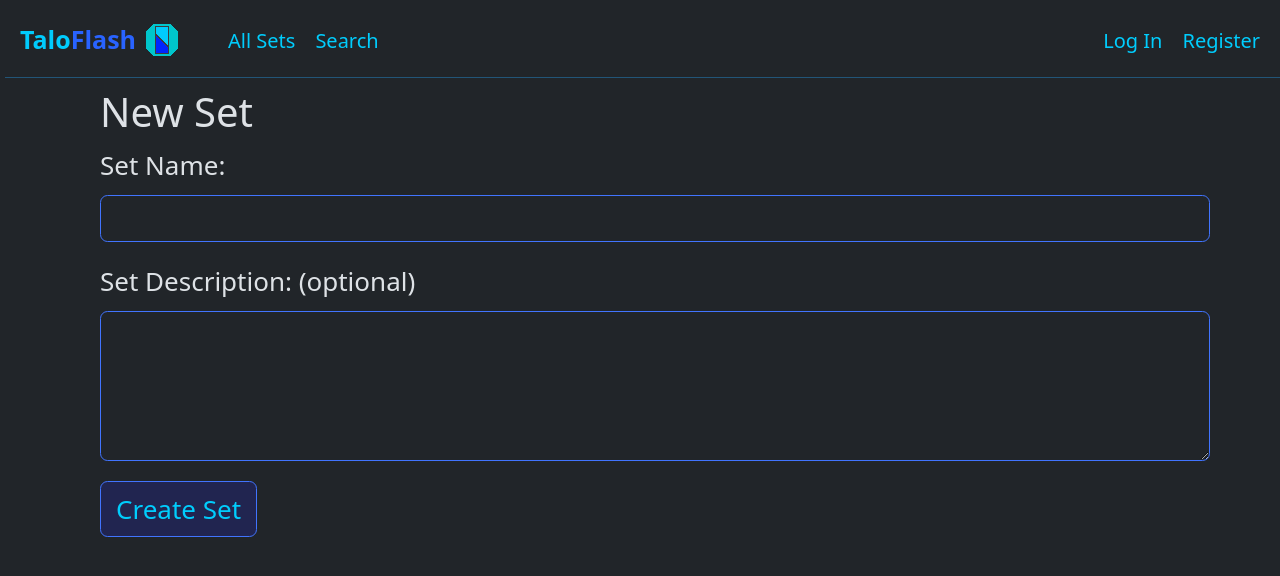
After one commit to talosak/CS50W, a Django app: page /createSet in a window 1280 px wide. The commit adds this page. Shown: the top 576 px of the page. Run offline with Django 4.2, Linux system fonts and the light colour scheme.

Commit message:
added set creation

```diff
--- a/capstone/taloflash/static/taloflash/styles.css
+++ b/capstone/taloflash/static/taloflash/styles.css
@@ -77,12 +77,12 @@ html, body {
     background-color: var(--alert-success-bg);
     color: var(--alert-success-text-color);
     border-color: var(--alert-success-border-color);
-    font-size: 22px;
+    font-size: 30px;
 }
 
-.alert-danger {
+.alert-error {
     background-color: var(--alert-danger-bg);
     color: var(--alert-danger-text-color);
     border-color: var(--alert-danger-border-color);
-    font-size: 22px;
+    font-size: 30px;
 }
--- /dev/null
+++ b/capstone/taloflash/templates/taloflash/createSet.html
@@ -0,0 +1,23 @@
+{% extends "taloflash/layout.html" %}
+
+{% block title %} Create Set {% endblock %}
+
+{% block script %}{% endblock %}
+
+{% block body %}
+    <div class="container-lg">
+        <h2>New Set</h2>
+        <form method="post" action="{% url 'createSet' %}">
+            {% csrf_token %}
+            <div class="mb-3">
+                <label class="form-label" for="createSetNameForm">Set Name:</label>
+                <input type="text" name="name" class="form-control input-blue" id="createSetNameForm">
+            </div>
+            <div class="mb-3">
+                <label class="form-label" for="createSetDescriptionForm">Set Description: (optional)</label>
+                <textarea  name="description" class="form-control input-blue" id="createSetDescriptionForm" style="width:100%; height:150px;"></textarea>
+            </div>
+            <button type="submit" class="btn btn-custom-blue">Create Set</button>
+        </form>
+    </div>
+{% endblock %}
--- a/capstone/taloflash/templates/taloflash/layout.html
+++ b/capstone/taloflash/templates/taloflash/layout.html
@@ -19,7 +19,7 @@
                     <ul class="me-auto navbar-nav dynamic-blue-text">
                         <li class="nav-item"><a class="nav-link blue-nav-link" href="{% url 'index' %}">All Sets</a></li>
                         {% if user.is_authenticated %}
-                            <li class="nav-item"><a class="nav-link blue-nav-link" href="#">Create Set</a></li>
+                            <li class="nav-item"><a class="nav-link blue-nav-link" href="{% url 'createSet' %}">Create Set</a></li>
                             <li class="nav-item"><a class="nav-link blue-nav-link" href="#">Saved</a></li>
                         {% endif %}
                         <li class="nav-item"><a class="nav-link blue-nav-link" href="#">Search</a></li>
@@ -37,21 +37,14 @@
         </nav>
 
         <main class="m-2 container-fluid">
-            <div class="container-lg">
-                {% if messageSuccess %}
-                    <div class="alert alert-success alert-dismissible fade show text-center" role="alert">
-                        <span>{{messageSuccess}}</span>
+            {% if messages %}
+                {% for message in messages %}
+                    <div class="alert alert-{{message.tags}} alert-dismissible fade show text-center" role="alert">
+                        <span>{{message}}</span>
                         <button type="button" class="btn-close" data-bs-dismiss="alert" aria-label="Close"></button>
                     </div>
-                {% endif %}
-
-                {% if messageError %}
-                    <div class="alert alert-danger alert-dismissible fade show text-center" role="alert">
-                        <span>{{messageError}}</span>
-                        <button type="button" class="btn-close" data-bs-dismiss="alert" aria-label="Close"></button>
-                    </div>
-                {% endif %}
-            </div>
+                {% endfor %}
+            {% endif %}
 
             {% block body %}{% endblock %}
         </main>
--- a/capstone/taloflash/templates/taloflash/login.html
+++ b/capstone/taloflash/templates/taloflash/login.html
@@ -6,6 +6,7 @@
 
 {% block body %}
     <div class="container-lg">
+        <h2>Log In</h2>
         <form method="post" action="{% url 'login' %}">
             {% csrf_token %}
             <div class="mb-3">
--- a/capstone/taloflash/templates/taloflash/register.html
+++ b/capstone/taloflash/templates/taloflash/register.html
@@ -6,6 +6,7 @@
 
 {% block body %}
     <div class="container-lg">
+        <h2>Register</h2>
         <form method="post" action="{% url 'register' %}">
             {% csrf_token %}
             <div class="mb-3">
--- a/capstone/taloflash/urls.py
+++ b/capstone/taloflash/urls.py
@@ -4,6 +4,7 @@ from . import views
 
 urlpatterns = [
     path("", views.index, name="index"),
+    path("createSet", views.createSet, name="createSet"),
     path("login", views.login_view, name="login"),
     path("logout", views.logout_view, name="logout"),
     path("register", views.register_view, name="register"),
--- a/capstone/taloflash/views.py
+++ b/capstone/taloflash/views.py
@@ -1,11 +1,28 @@
 from django.contrib.auth import authenticate, login, logout
 from django.shortcuts import render, redirect
 from django.db import IntegrityError
+from django.contrib import messages
 
 from .models import User, FlashSet, Flashcard, Settings
 
 def index(request):
     return render(request, "taloflash/index.html")
+
+def createSet(request):
+    if request.method == "POST":
+        creator = request.user
+        name = request.POST["name"]
+        description = request.POST["description"]
+
+        # Create the set
+        set = FlashSet(creator=creator, name=name, description=description)
+        set.save()
+        set.editors.add(creator)
+        set.save()
+        messages.success(request, "Set created successfully")
+        return redirect("index")
+    else:
+        return render(request, "taloflash/createSet.html")
 
 def login_view(request):
     if request.method == "POST":
@@ -17,16 +34,22 @@ def login_view(request):
         # Check if authentication successful
         if user is not None:
             login(request, user)
+            messages.success(request, "Logged in successfully")
             return redirect("index")
         else:
-            return render(request, "taloflash/login.html", {
-                "message": "Invalid username or password."
-            })
+            messages.error(request, "Invalid username or password")
+            return render(request, "taloflash/login.html")
+
+    elif request.user.is_authenticated:
+        # User is already logged in
+        messages.error(request, "Already logged in")
+        return redirect("index")
     else:
         return render(request, "taloflash/login.html")
 
 def logout_view(request):
     logout(request)
+    messages.success(request, "Logged out successfully")
     return redirect("index")
 
 def register_view(request):
@@ -37,20 +60,24 @@ def register_view(request):
 
         # Ensure password matches confirmation
         if password != confirmation:
-            return render(request, "taloflash/register.html", {
-                "messageError": "Password must match confirmation"
-            })
+            messages.error(request, "Password must match confirmation")
+            return render(request, "taloflash/register.html")
 
         # Ensure username is unique
         try:
             user = User.objects.create_user(username=username, email="", password=password)
             user.save()
         except IntegrityError:
-            return render(request, "network/register.html", {
-                "message": "Username already taken."
-            })
+            messages.error(request, "Username already taken")
+            return render(request, "network/register.html")
 
         login(request, user)
+        messages.success(request, "Registered successfully")
+        return redirect("index")
+
+    elif request.user.is_authenticated:
+        # User is already logged in
+        messages.error(request, "Already logged in")
         return redirect("index")
 
     else:
```
Also changed, not shown: capstone/db.sqlite3.
